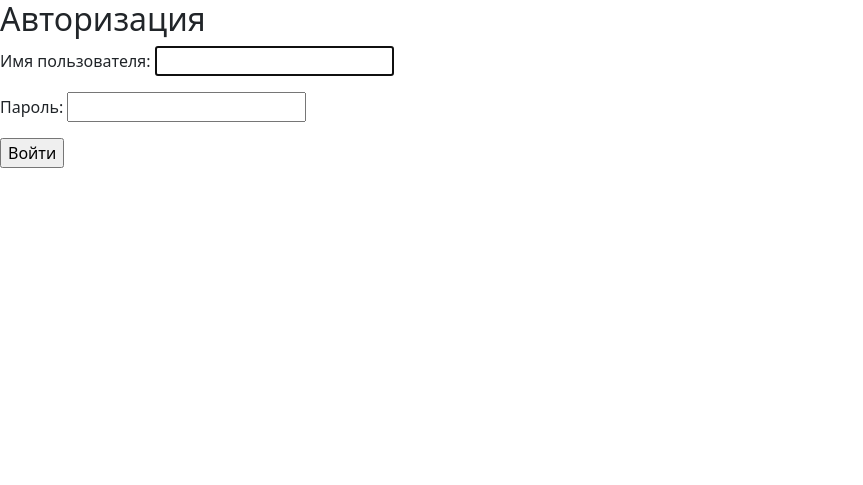
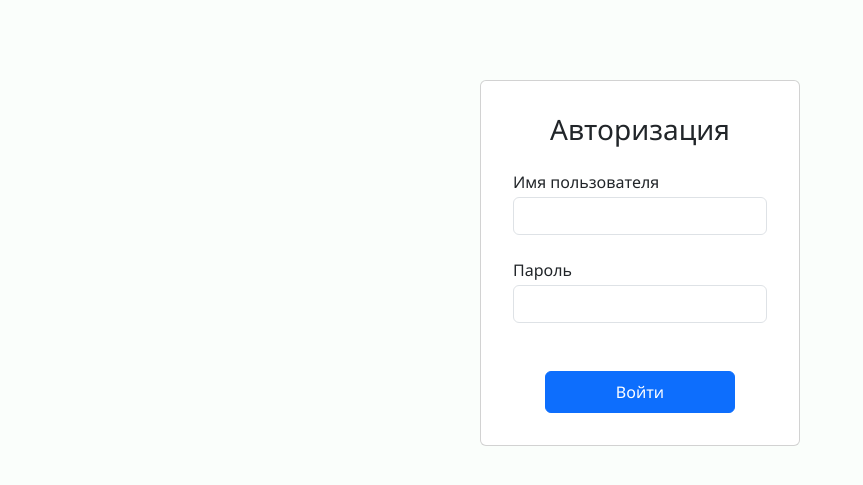
Before and after one commit to pdogger/vkr_incidents, a Django app: page /login in a window 1280 px wide. Shown: the top 485 px of the page, without its empty margins (0-863 px from the left). Run offline with Django 5.2, Linux system fonts and the light colour scheme.

Commit message:
designed login page

```diff
--- a/vkr/incidents/forms.py
+++ b/vkr/incidents/forms.py
@@ -1,4 +1,6 @@
 from django import forms
+from django.contrib.auth.forms import AuthenticationForm
+from django.contrib.auth.models import User
 
 from .models import Expert
 
@@ -8,3 +10,14 @@ class IncidentCreateForm(forms.Form):
     description = forms.CharField(label="Описание инцидента", widget=forms.Textarea)
 
     experts = forms.ModelMultipleChoiceField(Expert.objects, widget=forms.CheckboxSelectMultiple)
+
+
+class LoginUserForm(AuthenticationForm):
+    username = forms.CharField(label='Имя пользователя', label_suffix="",
+                               widget=forms.TextInput(attrs={'class': 'form-control'}))
+    password = forms.CharField(label='Пароль', label_suffix="",
+                               widget=forms.PasswordInput(attrs={'class': 'form-control'}))
+
+    class Meta:
+        model = User
+        fields = ['username', 'password']
--- a/vkr/incidents/static/incidents/css/style.css
+++ b/vkr/incidents/static/incidents/css/style.css
@@ -43,6 +43,10 @@ body {
     width: 40%;
 }
 
+.login-card {
+    width: 20%;
+}
+
 .empty-incidents {
     min-height: 75vh;
 }
--- a/vkr/incidents/templates/incidents/login.html
+++ b/vkr/incidents/templates/incidents/login.html
@@ -1,11 +1,34 @@
 {% extends 'incidents/base.html' %}
 {% load static %}
 
+{% block links %}
+<link rel="stylesheet" href="{% static 'incidents/css/style.css' %}">
+{% endblock %}
+
 {% block content %}
-<form method="POST" action="{% url 'login' %}">
-	{% csrf_token %}
-	<h2>Авторизация</h2>
-	{{ form.as_p }}
-	<input type="submit" value="Войти" />
-</form>
+<div class="login-page d-flex justify-content-center align-items-center h-100">
+	<div class="card w-25">
+		<div class="card-body m-3">
+			<form class="d-flex flex-column" id="auth-form" method="POST" action="{% url 'login' %}">
+				{% csrf_token %}
+				<h3 class="mb-4	text-center">Авторизация</h3>
+				{% if form.errors %}
+					<div class="alert alert-danger">
+						Неверное имя пользователя или пароль!
+					</div>
+				{% endif %}
+
+				<div class="mb-4 d-flex flex-column gap-1">
+					{{ form.username.label_tag }}
+					{{ form.username }}
+				</div>
+				<div class="mb-5 d-flex flex-column gap-1">
+					{{ form.password.label_tag }}
+					{{ form.password }}
+				</div>
+				<button class="btn btn-primary py-2 w-75 align-self-center" type="submit">Войти</button>
+			</form>
+		</div>
+	</div>
+</div>
 {% endblock %}
--- a/vkr/incidents/views.py
+++ b/vkr/incidents/views.py
@@ -2,14 +2,13 @@ import datetime
 from django.contrib import messages
 from django.contrib.auth import login, authenticate
 from django.contrib.auth.decorators import login_required
-from django.contrib.auth.forms import AuthenticationForm
 from django.core.paginator import Paginator
 from django.db.models import Case, Count, When
 from django.http import Http404, HttpResponse, HttpResponseRedirect
 from django.shortcuts import redirect, render
 
 from .models import Incident, Expert, IncidentExpert
-from .forms import IncidentCreateForm
+from .forms import IncidentCreateForm, LoginUserForm
 from .utils.calculate import calculate_incident, check_all_experts_done, get_all_scores
 
 
@@ -18,11 +17,11 @@ def signin(request):
         if request.user.is_authenticated:
             return redirect('index')
 
-        form = AuthenticationForm()
+        form = LoginUserForm()
         return render(request, 'incidents/login.html', {'form': form})
 
     elif request.method == 'POST':
-        form = AuthenticationForm(request, data=request.POST)
+        form = LoginUserForm(request, data=request.POST)
 
         if form.is_valid():
             username = form.cleaned_data['username']
```
Also changed, not shown: vkr/db.sqlite3.
